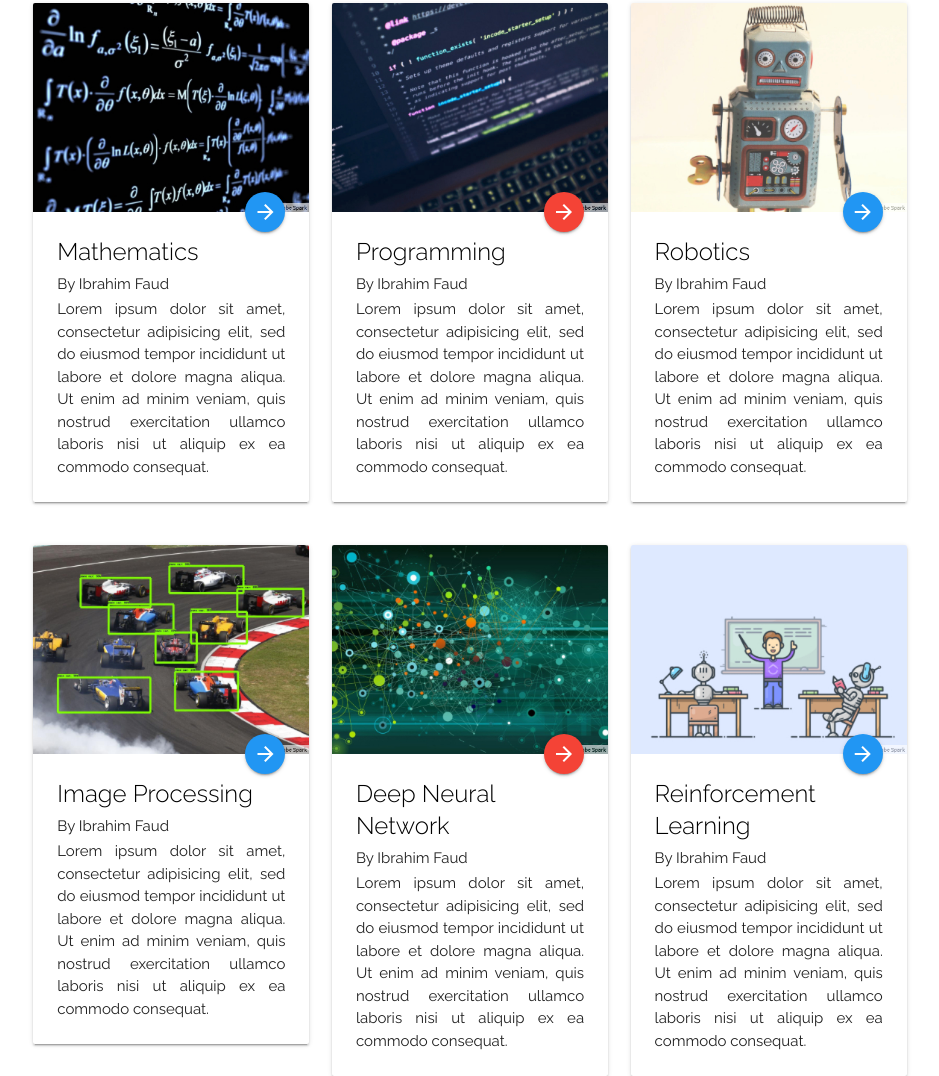
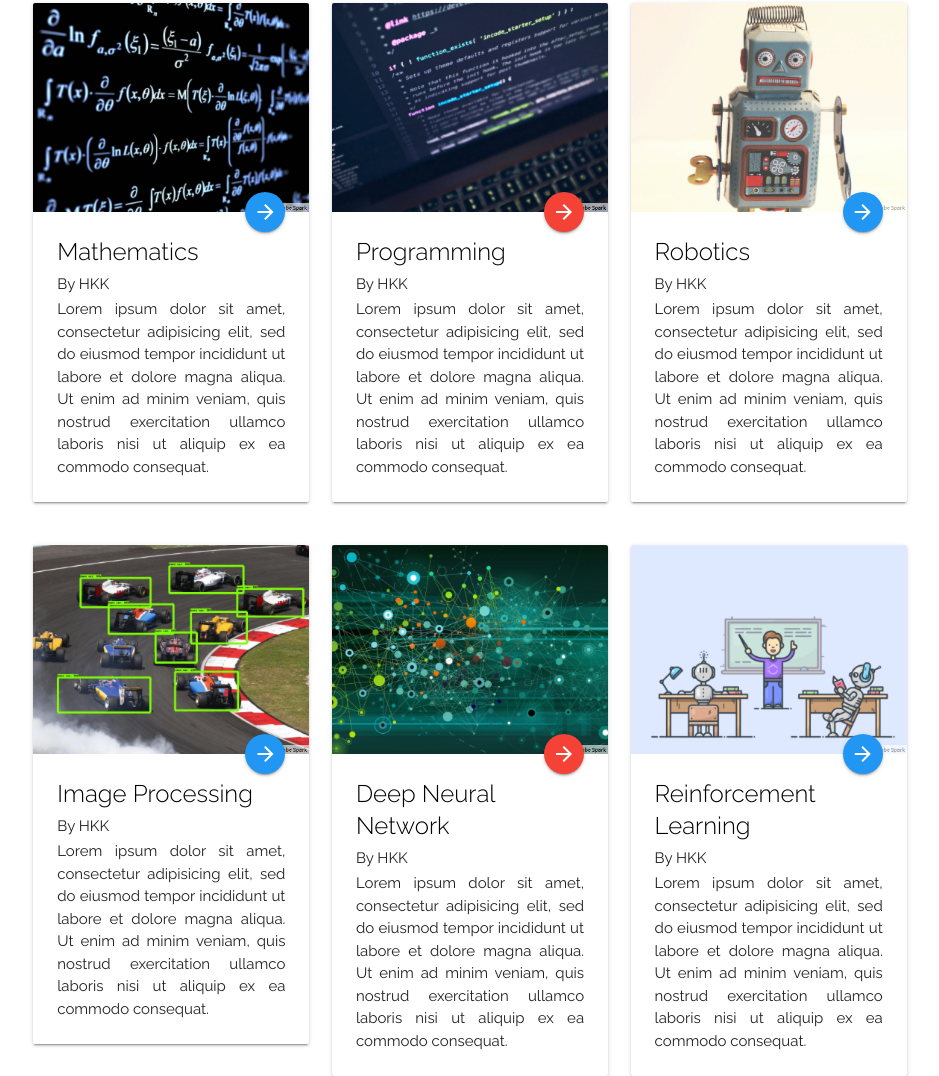
Before and after one commit to hkk0x/hkk0x26.github.io, a plain HTML site: page index.html in a window 1280 px wide. Shown: the part 841-1917 px from the top of the page, without its empty margins (170-1109 px from the left). Drawn offline with Linux system fonts and the light colour scheme.

Commit message:
Update index.html

```diff
--- a/index.html
+++ b/index.html
@@ -98,7 +98,7 @@
         </div>
         <div class="card-content">
             <span class="card-title black-text">Mathematics</span>
-            <h6>By Ibrahim Faud</h6>
+            <h6>By HKK</h6>
           <p id="article-content2">Lorem ipsum dolor sit amet, consectetur adipisicing elit, sed do eiusmod tempor incididunt ut labore et dolore magna aliqua. Ut enim ad minim veniam, quis nostrud exercitation ullamco laboris nisi ut aliquip ex ea commodo consequat.</p>
         </div>
       </div>
@@ -114,7 +114,7 @@
         </div>
         <div class="card-content">
             <span class="card-title black-text">Programming</span>
-            <h6>By Ibrahim Faud</h6>
+            <h6>By HKK</h6>
           <p id="article-content2" >Lorem ipsum dolor sit amet, consectetur adipisicing elit, sed do eiusmod tempor incididunt ut labore et dolore magna aliqua. Ut enim ad minim veniam, quis nostrud exercitation ullamco laboris nisi ut aliquip ex ea commodo consequat.</p>
         </div>
       </div>
@@ -130,7 +130,7 @@
         </div>
         <div class="card-content">
             <span class="card-title black-text">Robotics</span>
-            <h6>By Ibrahim Faud</h6>
+            <h6>By HKK</h6>
           <p id="article-content2">Lorem ipsum dolor sit amet, consectetur adipisicing elit, sed do eiusmod tempor incididunt ut labore et dolore magna aliqua. Ut enim ad minim veniam, quis nostrud exercitation ullamco laboris nisi ut aliquip ex ea commodo consequat.</p>
         </div>
       </div>
@@ -150,7 +150,7 @@
           </div>
           <div class="card-content">
               <span class="card-title black-text">Image Processing</span>
-              <h6>By Ibrahim Faud</h6>
+              <h6>By HKK</h6>
             <p id="article-content2">Lorem ipsum dolor sit amet, consectetur adipisicing elit, sed do eiusmod tempor incididunt ut labore et dolore magna aliqua. Ut enim ad minim veniam, quis nostrud exercitation ullamco laboris nisi ut aliquip ex ea commodo consequat.</p>
           </div>
         </div>
@@ -166,7 +166,7 @@
           </div>
           <div class="card-content">
               <span class="card-title black-text">Deep Neural Network</span>
-              <h6>By Ibrahim Faud</h6>
+              <h6>By HKK</h6>
             <p id="article-content2" >Lorem ipsum dolor sit amet, consectetur adipisicing elit, sed do eiusmod tempor incididunt ut labore et dolore magna aliqua. Ut enim ad minim veniam, quis nostrud exercitation ullamco laboris nisi ut aliquip ex ea commodo consequat.</p>
           </div>
         </div>
@@ -182,7 +182,7 @@
           </div>
           <div class="card-content">
               <span class="card-title black-text">Reinforcement Learning</span>
-              <h6>By Ibrahim Faud</h6>
+              <h6>By HKK</h6>
             <p id="article-content2">Lorem ipsum dolor sit amet, consectetur adipisicing elit, sed do eiusmod tempor incididunt ut labore et dolore magna aliqua. Ut enim ad minim veniam, quis nostrud exercitation ullamco laboris nisi ut aliquip ex ea commodo consequat.</p>
           </div>
         </div>
```
